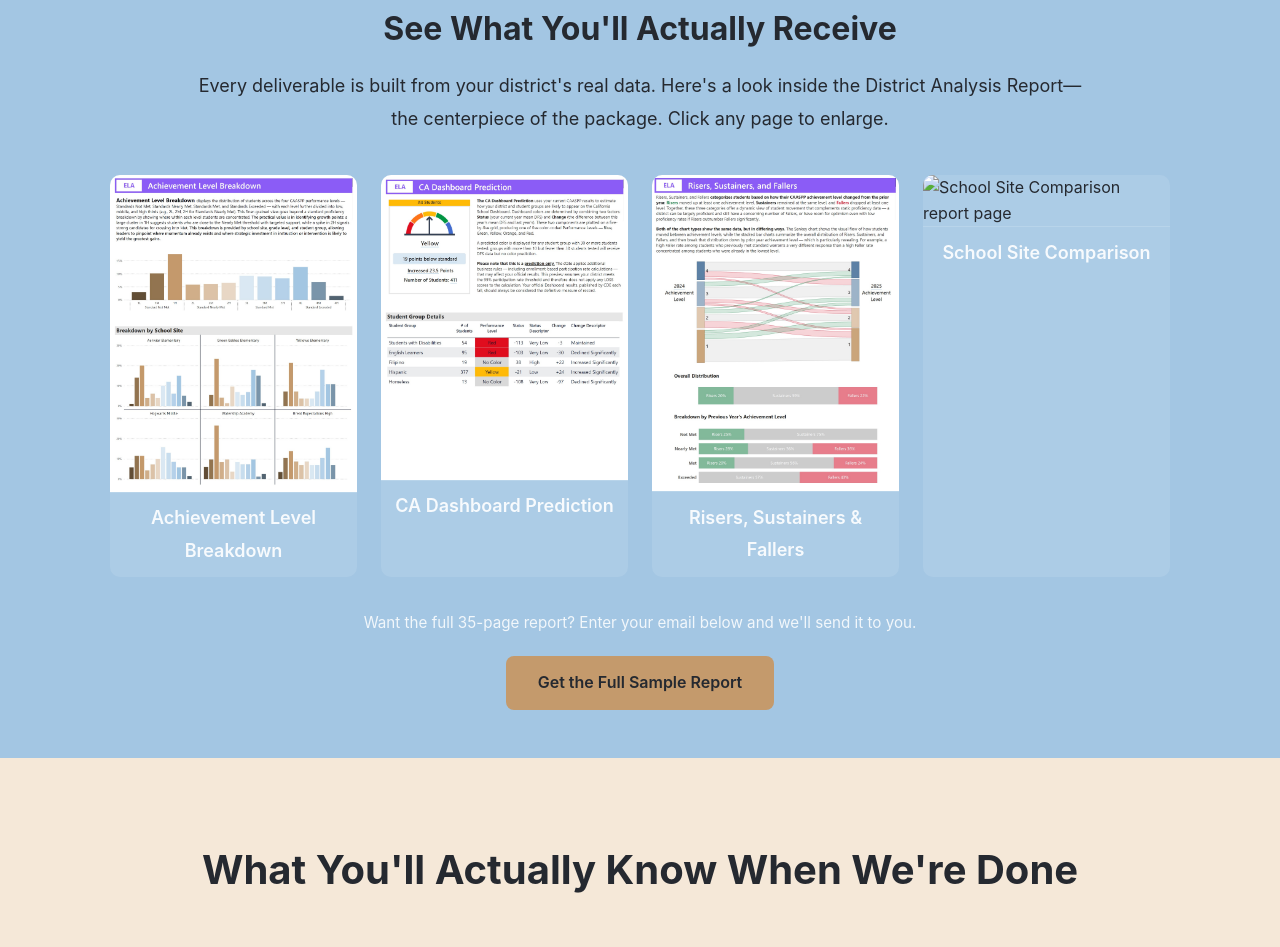
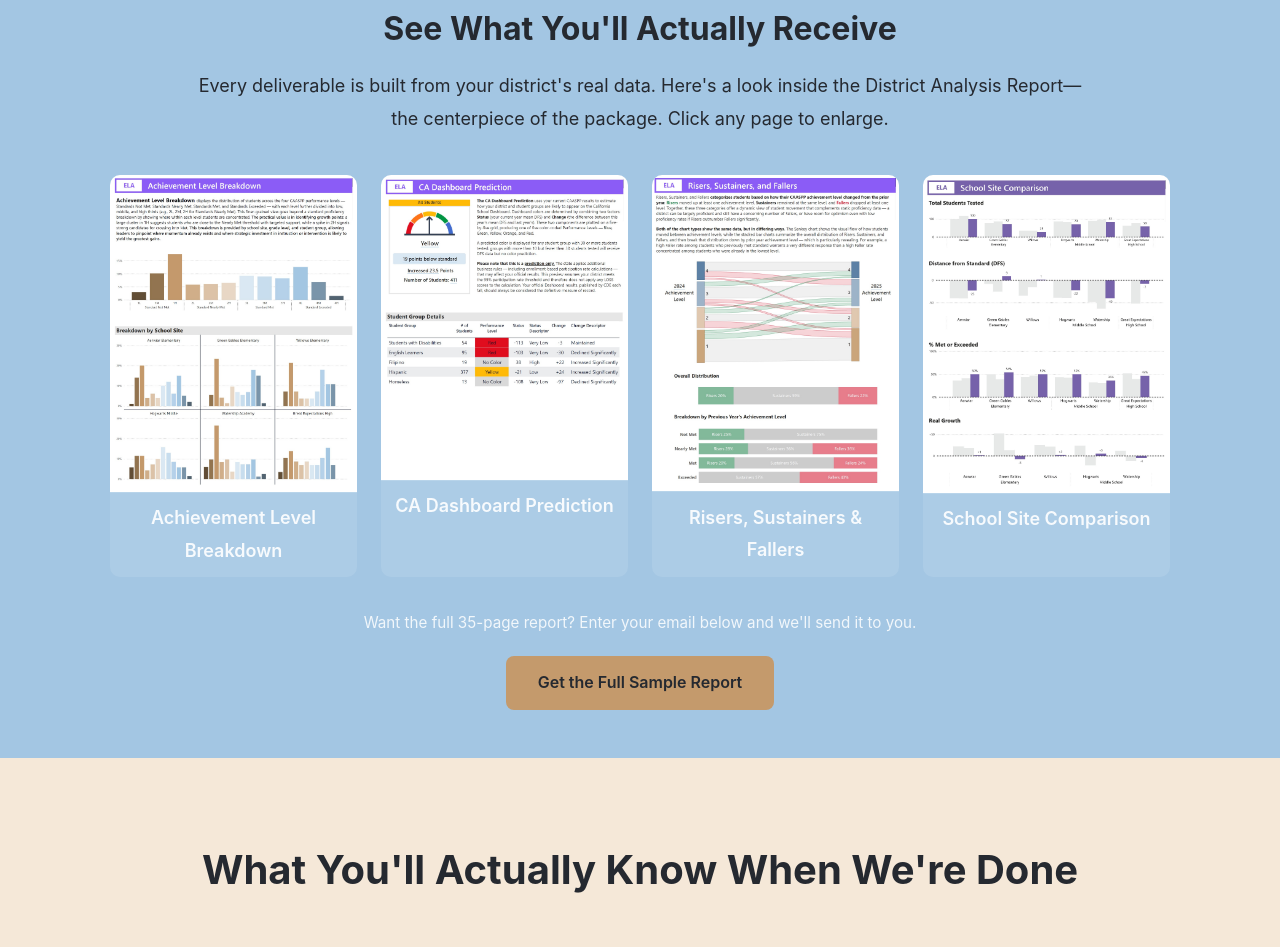
Before and after one commit to SparrowDS/sparrow-schools-website, a plain HTML site: page caaspp.html in a window 1280 px wide. Shown: the part 1834-2781 px from the top of the page. Drawn offline with Linux system fonts and the light colour scheme.

Commit message:
Update caaspp.html

```diff
--- a/caaspp.html
+++ b/caaspp.html
@@ -200,7 +200,7 @@
                 </div>
 
                 <div class="gallery-item" data-src="images/DA_-_School_Site_Comparison.jpg" data-caption="School Site Comparison — DFS, % Met or Exceeded, and growth side by side across all your school sites">
-                    <img src="images/DA-School_Site_Comparison.jpg" alt="School Site Comparison report page">
+                    <img src="images/DA_-_School_Site_Comparison.jpg" alt="School Site Comparison report page">
                     <p class="gallery-caption">School Site Comparison</p>
                 </div>
 
```
